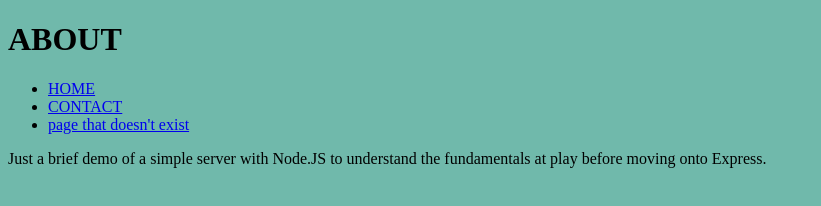
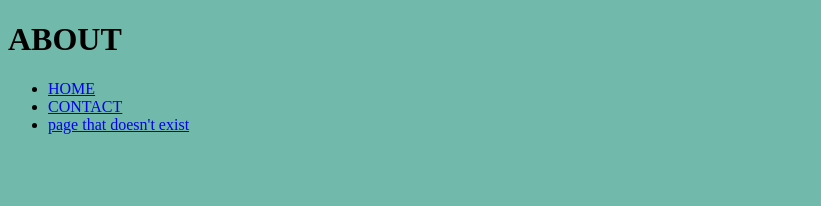
Before and after one commit to wmfsdev/express-test-server, a website: page public/about.html in a window 1280 px wide. Shown: the whole page, without its empty margins (0-821 px from the left). Drawn offline with Linux system fonts and the light colour scheme.

```diff
--- a/public/about.html
+++ b/public/about.html
@@ -20,8 +20,6 @@
       </li>
     </ul>
     <p>
-      Just a brief demo of a simple server with Node.JS to understand the
-      fundamentals at play before moving onto Express.
     </p>
   </body>
 </html>
```
Also changed, not shown: index.js (+31 -0 lines), public/index.html (+1 -1 lines).
